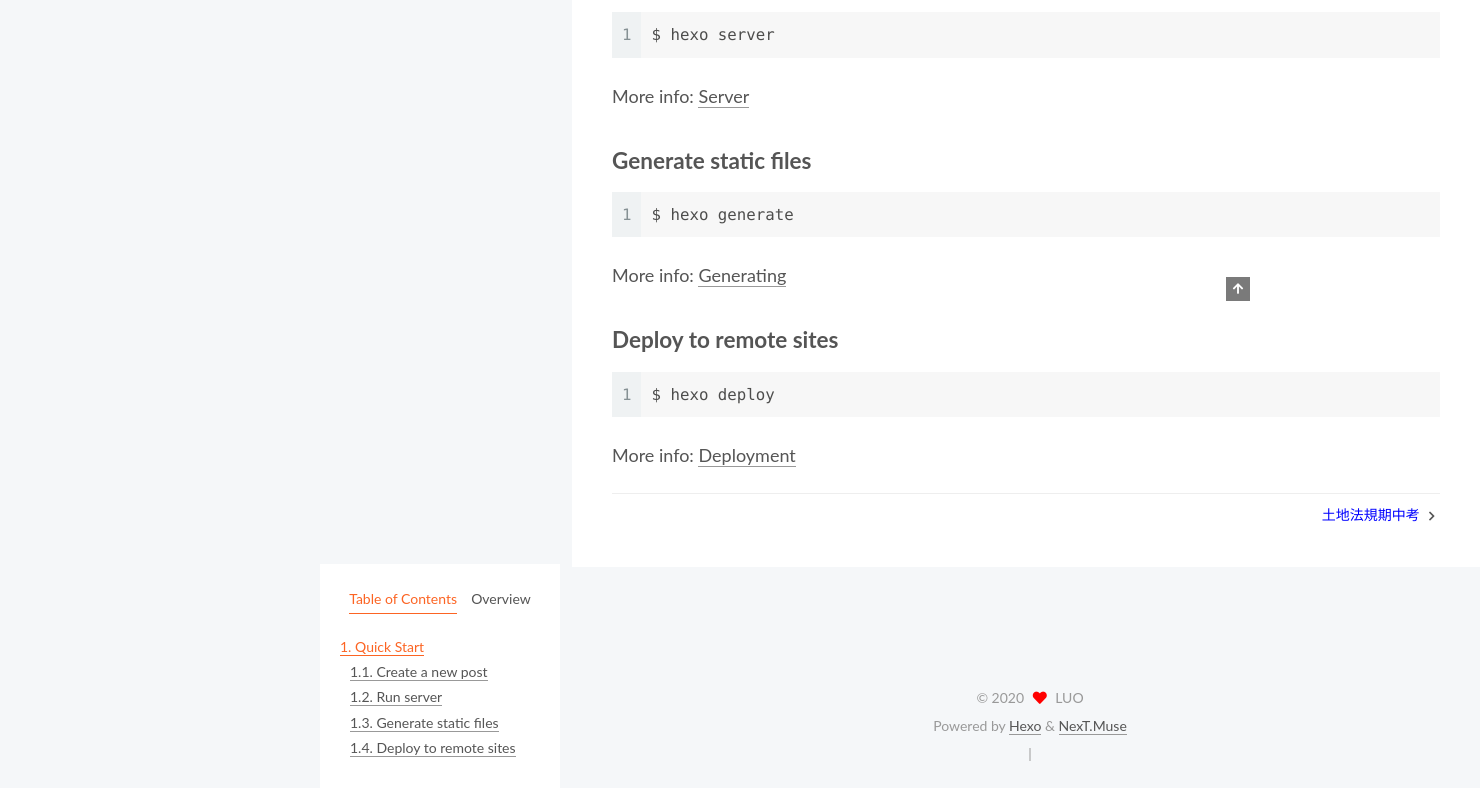
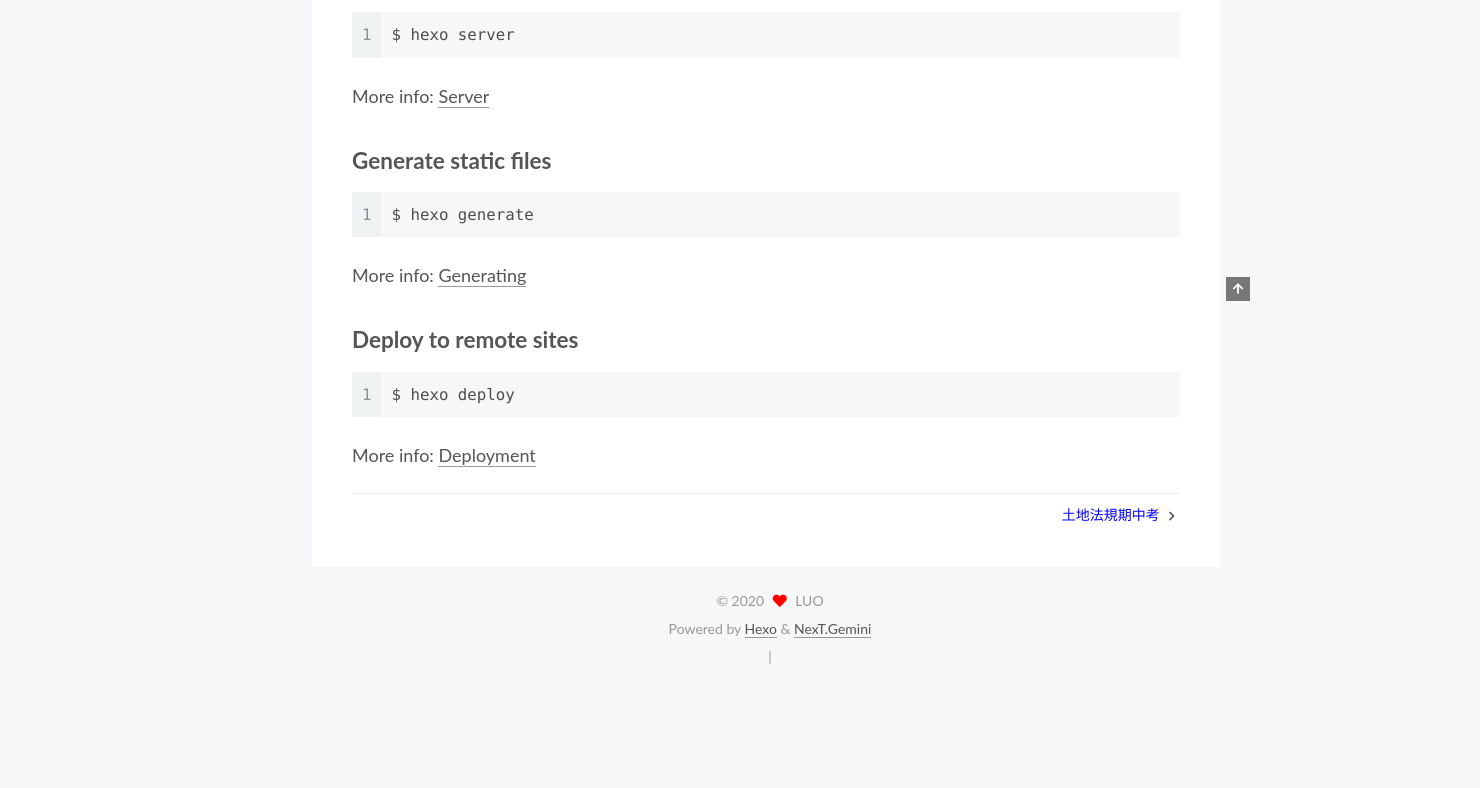
Before and after one commit to JAAAE/JAAAE.github.io, a plain HTML site: page 2020/11/01/hello-world/index.html in a window 1280 px wide. Shown: the part 599-1387 px from the top of the page, 1480 px wide, since content can reach past the window. After the commit the page ends 1290 px from the top, so only its background shows below. Drawn offline with Linux system fonts and the light colour scheme; some packages are replaced by stand-ins of ours; a script that the page names is missing.

Commit message:
Site updated: 2020-11-06 23:04:53

```diff
--- a/2020/11/01/hello-world/index.html
+++ b/2020/11/01/hello-world/index.html
@@ -19,7 +19,7 @@
 
 <script id="hexo-configurations">
     var NexT = window.NexT || {};
-    var CONFIG = {"hostname":"jaaae.github.io","root":"/","scheme":"Muse","version":"7.8.0","exturl":false,"sidebar":{"position":"left","display":"post","padding":18,"offset":12,"onmobile":false},"copycode":{"enable":true,"show_result":false,"style":null},"back2top":{"enable":true,"sidebar":false,"scrollpercent":true},"bookmark":{"enable":false,"color":"#222","save":"auto"},"fancybox":false,"mediumzoom":false,"lazyload":false,"pangu":false,"comments":{"style":"tabs","active":null,"storage":true,"lazyload":false,"nav":null},"algolia":{"hits":{"per_page":10},"labels":{"input_placeholder":"Search for Posts","hits_empty":"We didn't find any results for the search: ${query}","hits_stats":"${hits} results found in ${time} ms"}},"localsearch":{"enable":false,"trigger":"auto","top_n_per_article":1,"unescape":false,"preload":false},"motion":{"enable":false,"async":false,"transition":{"post_block":"fadeIn","post_header":"slideDownIn","post_body":"slideDownIn","coll_header":"slideLeftIn","sidebar":"slideUpIn"}}};
+    var CONFIG = {"hostname":"jaaae.github.io","root":"/","scheme":"Gemini","version":"7.8.0","exturl":false,"sidebar":{"position":"left","display":"post","padding":18,"offset":12,"onmobile":false},"copycode":{"enable":true,"show_result":false,"style":null},"back2top":{"enable":true,"sidebar":false,"scrollpercent":true},"bookmark":{"enable":false,"color":"#222","save":"auto"},"fancybox":false,"mediumzoom":false,"lazyload":false,"pangu":false,"comments":{"style":"tabs","active":null,"storage":true,"lazyload":false,"nav":null},"algolia":{"hits":{"per_page":10},"labels":{"input_placeholder":"Search for Posts","hits_empty":"We didn't find any results for the search: ${query}","hits_stats":"${hits} results found in ${time} ms"}},"localsearch":{"enable":false,"trigger":"auto","top_n_per_article":1,"unescape":false,"preload":false},"motion":{"enable":false,"async":false,"transition":{"post_block":"fadeIn","post_header":"slideDownIn","post_body":"slideDownIn","coll_header":"slideLeftIn","sidebar":"slideUpIn"}}};
   </script>
 
   <meta name="description" content="Welcome to Hexo! This is your very first post. Check documentation for more info. If you get any problems when using Hexo, you can find the answer in troubleshooting or you can ask me on GitHub. Quick">
@@ -342,7 +342,7 @@
   </span>
   <span class="author" itemprop="copyrightHolder">LUO</span>
 </div>
-  <div class="powered-by">Powered by <a href="https://hexo.io/" class="theme-link" rel="noopener" target="_blank">Hexo</a> & <a href="https://muse.theme-next.org/" class="theme-link" rel="noopener" target="_blank">NexT.Muse</a>
+  <div class="powered-by">Powered by <a href="https://hexo.io/" class="theme-link" rel="noopener" target="_blank">Hexo</a> & <a href="https://theme-next.org/" class="theme-link" rel="noopener" target="_blank">NexT.Gemini</a>
   </div>
 
 
@@ -384,7 +384,7 @@
 <script src="/js/utils.js"></script>
 
 
-<script src="/js/schemes/muse.js"></script>
+<script src="/js/schemes/pisces.js"></script>
 
 
 <script src="/js/next-boot.js"></script>
```
Also changed, not shown: 2020/11/05/My-Gallery/index.html (+3 -3 lines), 2020/11/05/土地法規/index.html (+3 -3 lines), archives/2020/11/index.html (+3 -3 lines), archives/2020/index.html (+3 -3 lines), archives/index.html (+3 -3 lines), index.html (+3 -3 lines).
